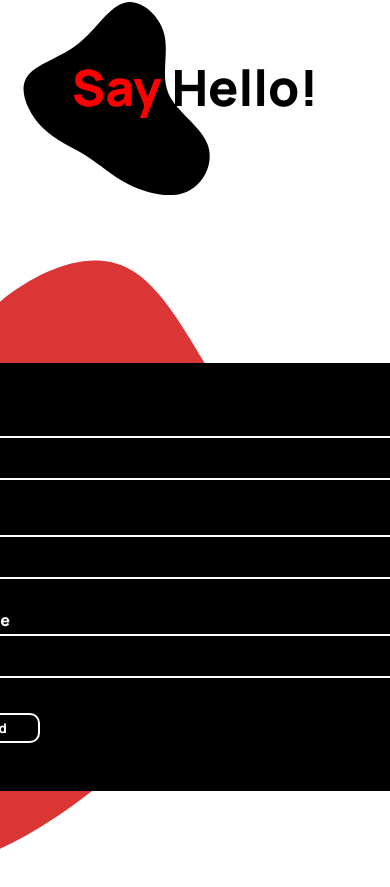
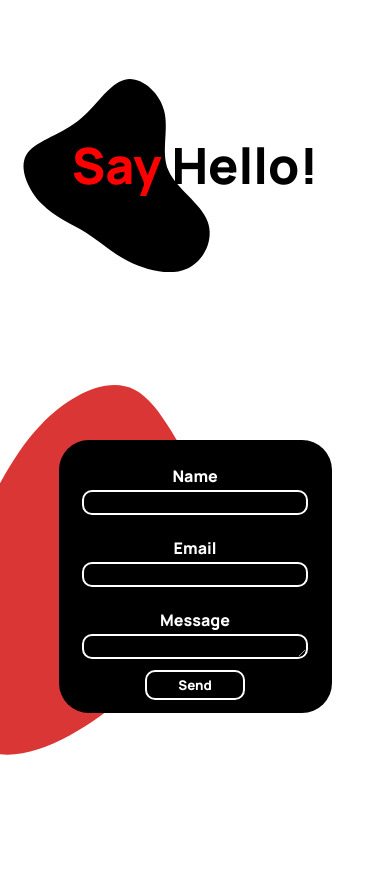
Before and after one commit to VojinPopovic/portfolio-react, a React (Create React App) app: page / in a window 390 px wide. Shown: the part 2991-3878 px from the top of the page. Built offline with nearby package versions, Linux system fonts and the light colour scheme.

Commit message:
responsive design updated

```diff
--- a/src/components/Card/CardBlock.css
+++ b/src/components/Card/CardBlock.css
@@ -122,16 +122,6 @@ h3 span {
     z-index: -2;
   }
 }
-
-@media (max-width: 1000px) {
-  .top-card svg {
-    display: none;
-  }
-  .card-image {
-    width: 80%;
-  }
-}
-
 @media (min-width: 1396px) {
   .top-card-container {
     margin-bottom: 60px;
@@ -159,3 +149,18 @@ h3 span {
     height: 1000px;
   }
 }
+
+@media (max-width: 1000px) {
+  .top-card svg {
+    display: none;
+  }
+  .card-image {
+    width: 80%;
+  }
+}
+
+@media (max-width: 750px) {
+  .card-image {
+    top:-700px;
+  }
+}
--- a/src/components/Form/Form.css
+++ b/src/components/Form/Form.css
@@ -111,8 +111,41 @@ button {
   }
 }
 
-@media (max-width:1396px){
+@media (max-width:750px){
+  .form-container {
+    width: 70vw;
+    height: 70vw;
+  }
+  form{
+    width: 90%;
+    height: 90%;
+    margin:0;
+    display: flex;
+    justify-content: center;
+    align-items: center;
+    flex-direction: column;
+    text-align: center;
 
+  }
+  input, textarea{
+    width: 90%;
+    height: 30%;
+    margin:0;
+  }
+  .form-container div{
+    height: 30%;
+    display: flex;
+    justify-content: center;
+    align-items: center;
+    flex-direction: column;
+    text-align: center;
+  }
+  .redblobfour {
+    position: absolute;
+    width: 200%;
+    margin-right: 100px;
+    z-index: -1;
+  }
 }
 
 @media (max-width:1100px) {
```
